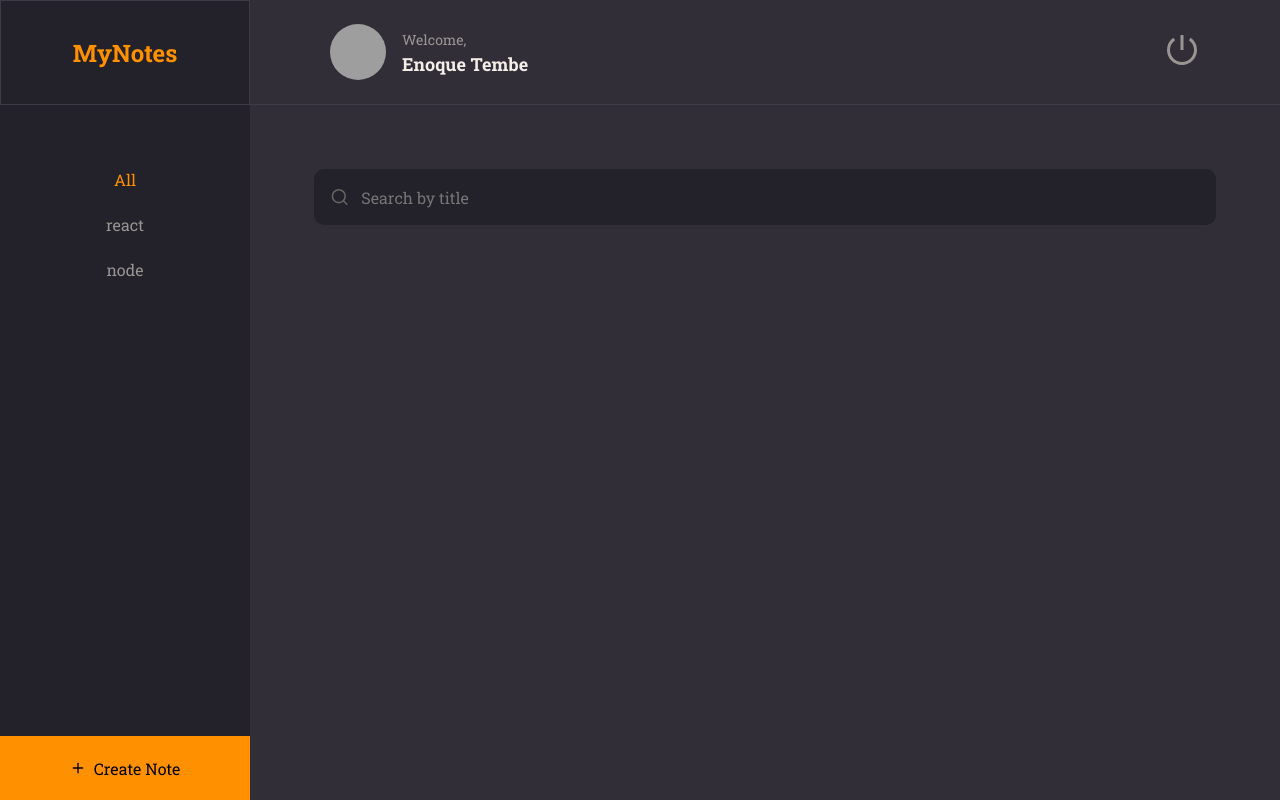
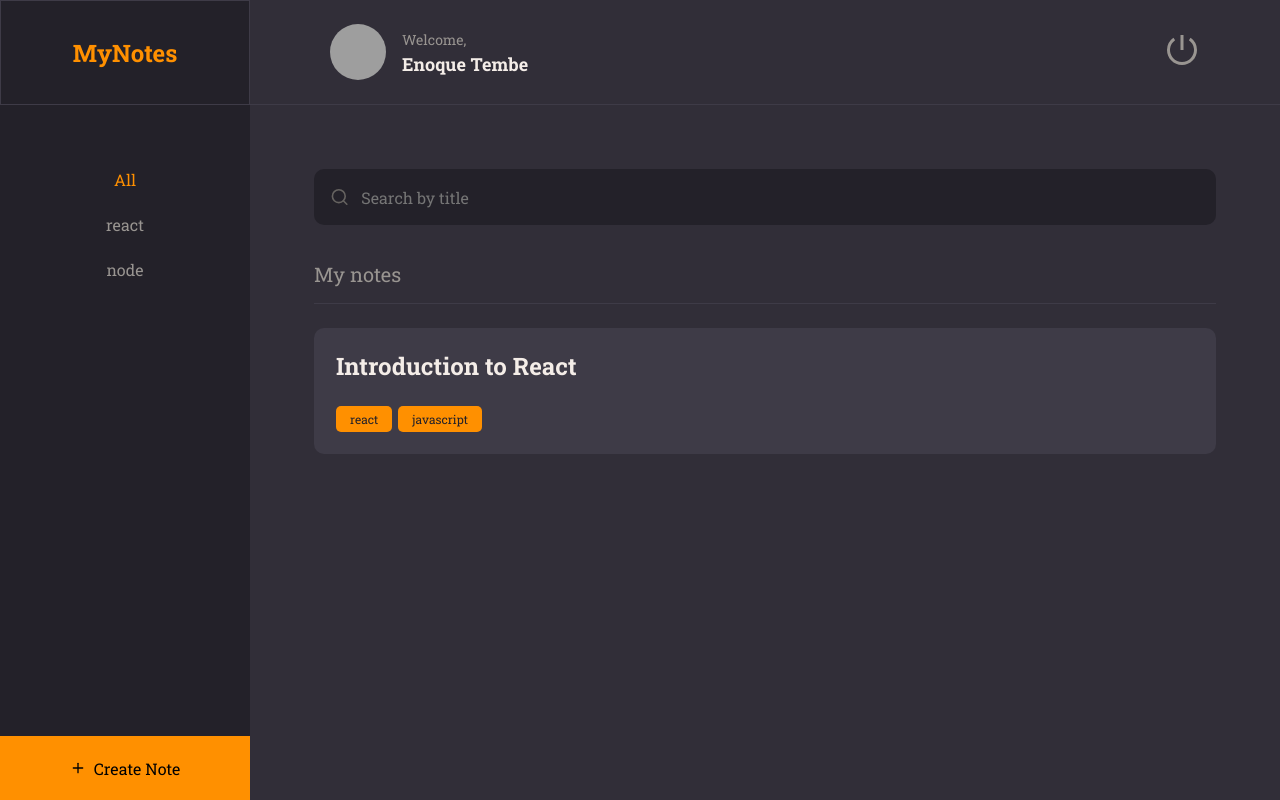
Before and after one commit to enoquetembe/MyNotes, a React (Vite) app in the folder web/: page / in a window 1280 px wide. Built offline with nearby package versions, Linux system fonts and the light colour scheme; grey boxes are pictures that could not be loaded.

Commit message:
adding note component

```diff
--- /dev/null
+++ b/web/src/components/Note/index.jsx
@@ -0,0 +1,17 @@
+import { Container } from './styles'
+import { Tag } from '../Tag'
+
+export function Note({ data, ...rest }) {
+  return(
+    <Container {...rest}>
+      <h1>{data.title}</h1>
+
+      {
+        data.tags &&
+        <footer>
+          {data.tags.map(tag => <Tag key={tag.name} title={tag.name}/>)}
+        </footer>
+      }
+    </Container>
+  )
+}
--- /dev/null
+++ b/web/src/components/Note/styles.js
@@ -0,0 +1,24 @@
+import styled from 'styled-components'
+
+export const Container = styled.button`
+  width: 100%;
+  margin-bottom: 1.6rem;
+  padding: 2.2rem;
+  border-radius: 1rem;
+
+  background-color: ${({ theme }) => theme.COLORS.BACKGROUND_700};
+
+  > h1 {
+    flex: 1;
+    text-align: left;
+    font-weight: 700;
+    font-size: 2.4rem;
+    color: ${({ theme }) => theme.COLORS.WHITE};
+  }
+
+  > footer {
+    width: 100%;
+    display: flex;
+    margin-top: 2.4rem;
+  }
+`
--- a/web/src/components/Tag/index.jsx
+++ b/web/src/components/Tag/index.jsx
@@ -1,8 +1,8 @@
 import { Container } from './styles'
 
-export function Tag({title}) {
+export function Tag({title, ...rest}) {
   return(
-    <Container>
+    <Container {...rest}>
       {title}
     </Container>
   )
--- a/web/src/pages/Home/index.jsx
+++ b/web/src/pages/Home/index.jsx
@@ -4,6 +4,8 @@
 import { Header } from '../../components/Header'
 import { ButtonText } from '../../components/ButtonText'
 import { Input } from '../../components/Input'
+import { Section } from '../../components/Section'
+import { Note } from '../../components/Note'
 
 export function Home() {
   return(
@@ -28,7 +30,15 @@
       </Search>
 
       <Content>
-
+        <Section title='My notes'>
+         <Note data={{
+          title: 'Introduction to React',
+          tags: [
+            {id: 1, name: 'react'},
+            {id: 2, name: 'javascript'}
+          ]
+         }}/>
+        </Section>
       </Content>
 
       <NewNote>
--- a/web/src/pages/Home/styles.js
+++ b/web/src/pages/Home/styles.js
@@ -50,6 +50,8 @@
 
 export const Content = styled.div`
   grid-area: content;
+  padding: 0 6.4rem;
+  overflow-y: auto;
 `
 
 export const NewNote = styled.button`
```
